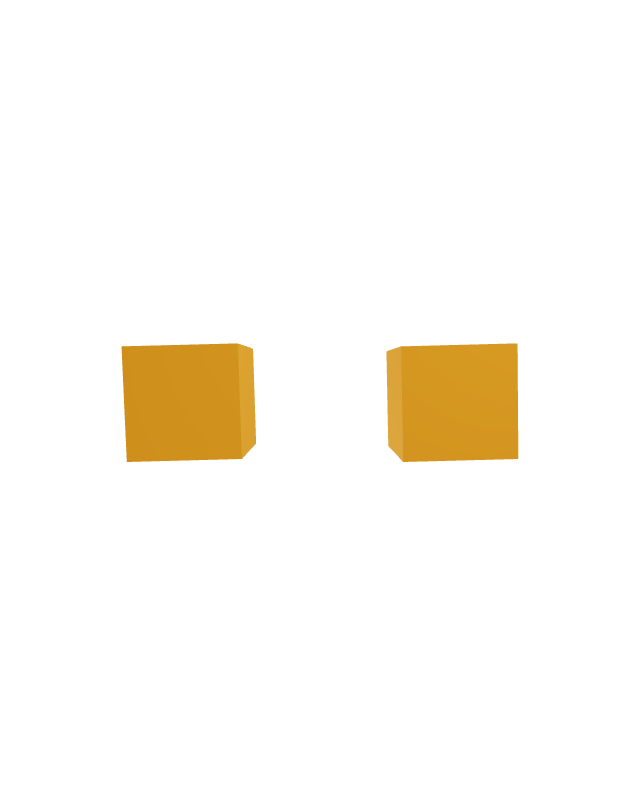
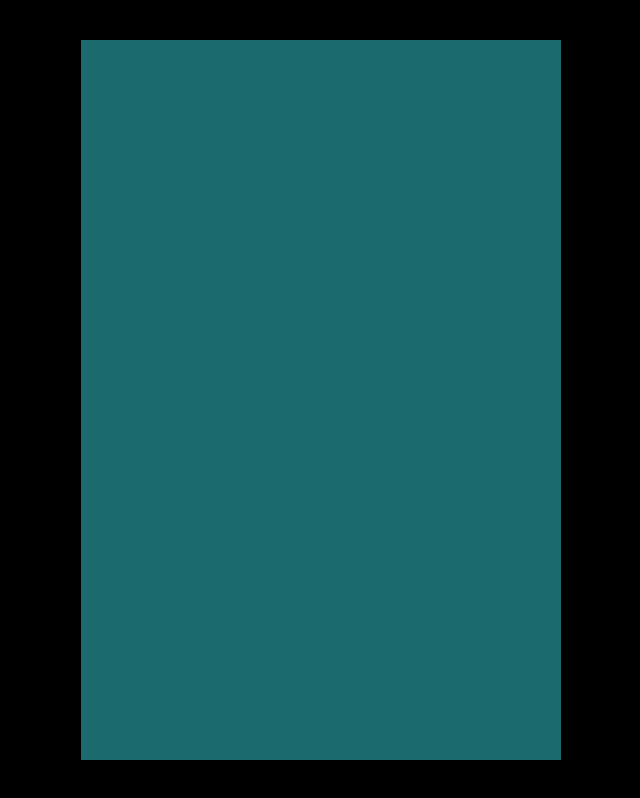
Before and after one commit to mskNeo/kt, a React (Vite) app: page / in a window 1280 px wide. Shown: the whole page, without its empty margins (319-959 px from the left). Built offline with nearby package versions, Linux system fonts and the light colour scheme.

Commit message:
refactoring and adding 2D prototype

```diff
--- a/src/App.tsx
+++ b/src/App.tsx
@@ -1,35 +1,19 @@
-import React, { useCallback, useState } from "react";
-import { MemoCanvas } from "components/Scene/Canvas";
+import { useRef } from "react";
+import { MemoCanvas } from "components/3d/Scene/Canvas";
+import { MemoBook } from "components/2d/Book";
 import MouseTrail from "components/MouseTrail/MouseTrail";
 
 import "styles/App.css";
 
-/*
- * code to check orientation and ask to rotate
- * do I even need this? test out three js scene on mobile first
-document.addEventListener("orientationchange", function(event){
-    switch(window.orientation)
-    {
-        case -90: case 90:
-            // Device is in landscape mode
-            break;
-        default:
-            // Device is in portrait mode
-    }
-});
-*/
+const use3d = false; // feature flag to switch between 2d and 3d
 
 function App() {
-  const [mousePosition, setMousePosition] = useState<[number, number]>([0, 0]);
-
-  const onMouseMove = useCallback((event: React.MouseEvent<HTMLElement>) => {
-    setMousePosition([event.clientX, event.clientY]);
-  }, []);
+  const mainContainerRef = useRef(null);
 
   return (
-    <main onMouseMove={onMouseMove}>
-      <MouseTrail mousePosition={mousePosition} />
-      <MemoCanvas />
+    <main ref={mainContainerRef}>
+      <MouseTrail parentRef={mainContainerRef} />
+      {use3d ? <MemoCanvas /> : <MemoBook />}
     </main>
   );
 }
--- /dev/null
+++ b/src/components/2d/Book.tsx
@@ -0,0 +1,14 @@
+import React from "react";
+import BookCover from "./BookCover";
+
+import "styles/Book/index.css";
+
+function Book() {
+  return (
+    <div id="book">
+      <BookCover />
+    </div>
+  );
+}
+
+export const MemoBook = React.memo(Book);
--- /dev/null
+++ b/src/components/2d/BookCover.tsx
@@ -0,0 +1,3 @@
+export default function BookCover() {
+  return <div id="book-cover"></div>;
+}
--- a/src/components/Scene/Box.tsx
+++ b/src/components/3d/Scene/Box.tsx
@@ -3,7 +3,6 @@ import { useRef, useState, memo } from "react";
 import { useFrame, ThreeElements } from "@react-three/fiber";
 
 function Box(props: ThreeElements["mesh"]) {
-  console.log("box made");
   const meshRef = useRef<THREE.Mesh>(null!);
 
   const [hover, setHover] = useState(false);
--- a/src/components/Scene/Canvas.tsx
+++ b/src/components/3d/Scene/Canvas.tsx
@@ -5,7 +5,7 @@ import { MemoBox } from "./Box";
 export const MemoCanvas = React.memo(() => {
   return (
     <>
-      <Canvas>
+      <Canvas frameloop="demand">
         <ambientLight intensity={0.2} />
         <spotLight
           position={[10, 10, 10]}
--- a/src/components/MouseTrail/MouseTrail.tsx
+++ b/src/components/MouseTrail/MouseTrail.tsx
@@ -1,16 +1,30 @@
-import { useCallback, useEffect, useState } from "react";
+import { RefObject, useCallback, useEffect, useState } from "react";
 import Pixel from "./Pixel";
 
 const pixelCadence = 4; // capture 1 pixel out of <pixelCadence> pixels
 
 export default function MouseTrail({
-  mousePosition,
+  parentRef,
 }: {
-  mousePosition: [number, number];
+  parentRef: RefObject<HTMLElement>;
 }) {
+  const [mousePosition, setMousePosition] = useState<[number, number]>([0, 0]);
   const [mousePixels, setMousePixels] = useState<JSX.Element[]>([]);
   const [mouseVelocity, setMouseVelocity] = useState<[number, number]>([1, 1]);
   const [pixelCadenceCount, setPixelCadenceCount] = useState(0);
+
+  const onMouseMove = useCallback((event: MouseEvent) => {
+    setMousePosition([event.clientX, event.clientY]);
+  }, []);
+
+  useEffect(() => {
+    const parentContainer = parentRef?.current;
+    parentContainer?.addEventListener("mousemove", onMouseMove);
+
+    return () => {
+      parentContainer?.removeEventListener("mousemove", onMouseMove);
+    };
+  }, [parentRef]);
 
   useEffect(() => {
     // calculate new mouse velocity (just see if moving up, down, left, right)
--- a/src/styles/App.css
+++ b/src/styles/App.css
@@ -1,4 +1,9 @@
 main {
   width: 100dvw;
   height: 100dvh;
+  background: black;
+  display: flex;
+  flex-flow: column nowrap;
+  justify-content: center;
+  align-items: center;
 }
--- /dev/null
+++ b/src/styles/Book/Book.css
@@ -0,0 +1,5 @@
+#book {
+  height: max-content;
+  width: max-content;
+  cursor: pointer;
+}
--- /dev/null
+++ b/src/styles/Book/BookCover.css
@@ -0,0 +1,5 @@
+#book-cover {
+  height: 90dvh;
+  width: calc(90dvh / 1.5);
+  background: rgb(27, 106, 110);
+}
--- /dev/null
+++ b/src/styles/Book/index.css
@@ -0,0 +1,2 @@
+@import url("Book.css");
+@import url("BookCover.css");
```
Also changed, not shown: .eslintrc.cjs.
